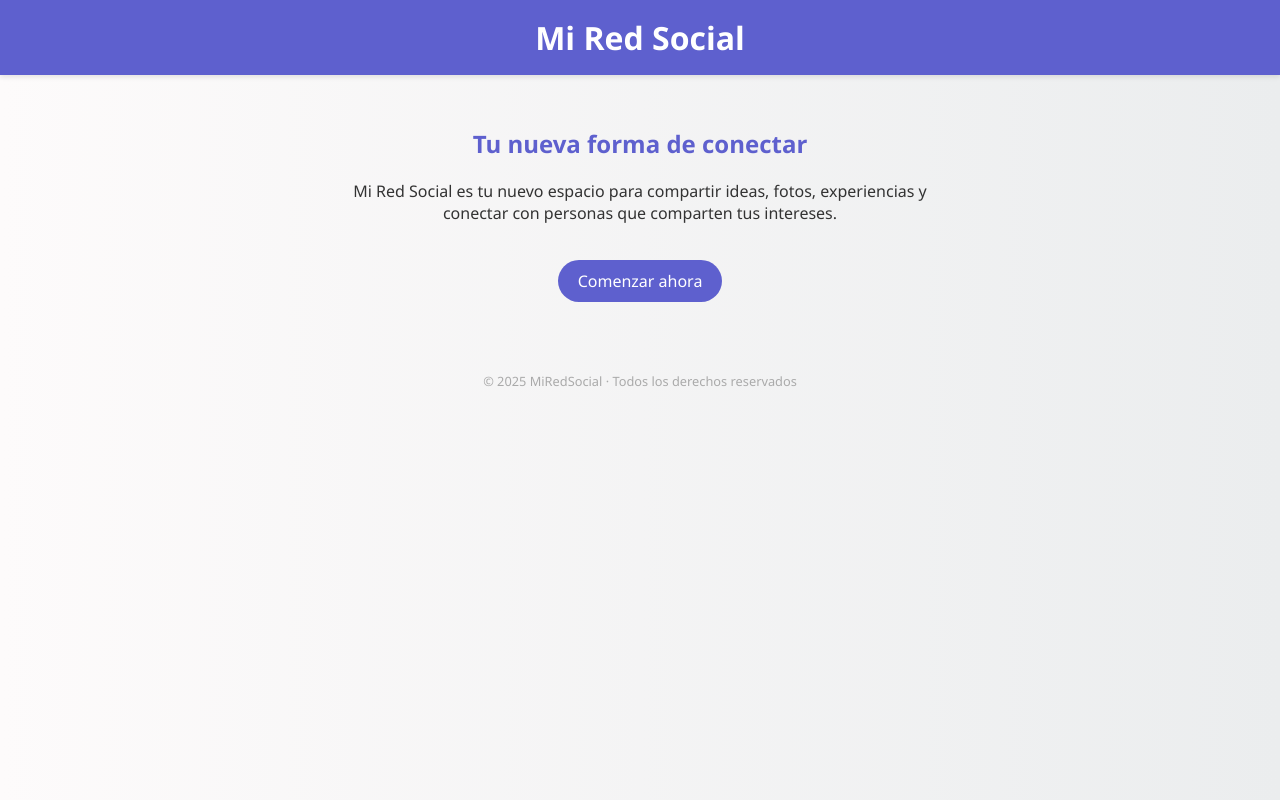
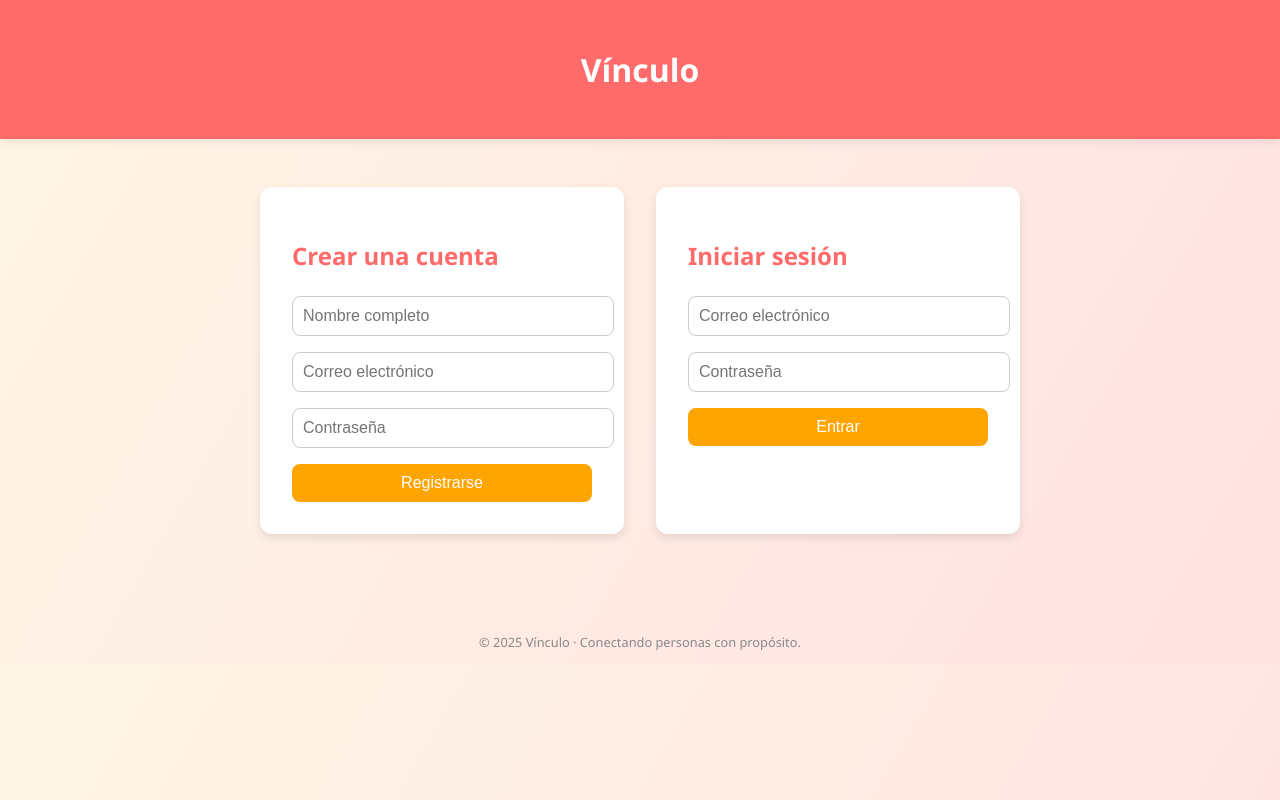
Before and after one commit to marianatapia12/miredsocial, a plain HTML site: page index.html in a window 1280 px wide. Drawn offline with Linux system fonts and the light colour scheme.

Commit message:
Update index.html

```diff
--- a/index.html
+++ b/index.html
@@ -3,72 +3,106 @@
 <head>
   <meta charset="UTF-8">
   <meta name="viewport" content="width=device-width, initial-scale=1">
-  <title>Mi Red Social</title>
+  <title>Vínculo</title>
   <style>
     body {
       margin: 0;
       font-family: 'Segoe UI', sans-serif;
-      background: linear-gradient(to right, #fdfbfb, #ebedee);
-      color: #333;
+      background: linear-gradient(120deg, #fff6e5, #ffe2e2);
+      color: #2f3542;
     }
+
     header {
-      background-color: #5e60ce;
+      background-color: #ff6b6b;
+      padding: 1.5em;
+      text-align: center;
       color: white;
-      padding: 1em 0;
-      text-align: center;
-      box-shadow: 0 2px 5px rgba(0,0,0,0.1);
+      font-size: 2em;
+      font-weight: bold;
+      box-shadow: 0 2px 10px rgba(0,0,0,0.1);
     }
-    h1 {
-      margin: 0;
-      font-size: 2em;
+
+    main {
+      display: flex;
+      flex-wrap: wrap;
+      justify-content: center;
+      padding: 2em;
     }
-    main {
+
+    .form-container {
+      background: white;
+      border-radius: 12px;
+      box-shadow: 0 4px 10px rgba(0,0,0,0.1);
+      margin: 1em;
       padding: 2em;
-      text-align: center;
+      width: 300px;
     }
-    .intro {
-      max-width: 600px;
-      margin: 0 auto;
+
+    h2 {
+      color: #ff6b6b;
+      margin-bottom: 1em;
     }
-    .intro h2 {
-      color: #5e60ce;
+
+    input[type="text"], input[type="email"], input[type="password"] {
+      width: 100%;
+      padding: 10px;
+      margin-bottom: 1em;
+      border: 1px solid #ccc;
+      border-radius: 8px;
+      font-size: 1em;
     }
-    .boton {
-      display: inline-block;
-      margin-top: 20px;
-      padding: 10px 20px;
-      background-color: #5e60ce;
+
+    button {
+      width: 100%;
+      padding: 10px;
+      background-color: #ffa502;
       color: white;
       border: none;
-      border-radius: 25px;
-      text-decoration: none;
+      border-radius: 8px;
       font-size: 1em;
+      cursor: pointer;
       transition: background-color 0.3s ease;
     }
-    .boton:hover {
-      background-color: #4b4cd8;
+
+    button:hover {
+      background-color: #e07e00;
     }
+
     footer {
+      text-align: center;
       margin-top: 3em;
-      text-align: center;
+      padding: 1em;
       font-size: 0.8em;
-      color: #aaa;
+      color: #888;
     }
   </style>
 </head>
 <body>
+
   <header>
-    <h1>Mi Red Social</h1>
+    Vínculo
   </header>
+
   <main>
-    <div class="intro">
-      <h2>Tu nueva forma de conectar</h2>
-      <p>Mi Red Social es tu nuevo espacio para compartir ideas, fotos, experiencias y conectar con personas que comparten tus intereses.</p>
-      <a class="boton" href="#">Comenzar ahora</a>
+    <div class="form-container">
+      <h2>Crear una cuenta</h2>
+      <input type="text" placeholder="Nombre completo">
+      <input type="email" placeholder="Correo electrónico">
+      <input type="password" placeholder="Contraseña">
+      <button>Registrarse</button>
+    </div>
+
+    <div class="form-container">
+      <h2>Iniciar sesión</h2>
+      <input type="email" placeholder="Correo electrónico">
+      <input type="password" placeholder="Contraseña">
+      <button>Entrar</button>
     </div>
   </main>
+
   <footer>
-    © 2025 MiRedSocial · Todos los derechos reservados
+    © 2025 Vínculo · Conectando personas con propósito.
   </footer>
+
 </body>
 </html>
```
